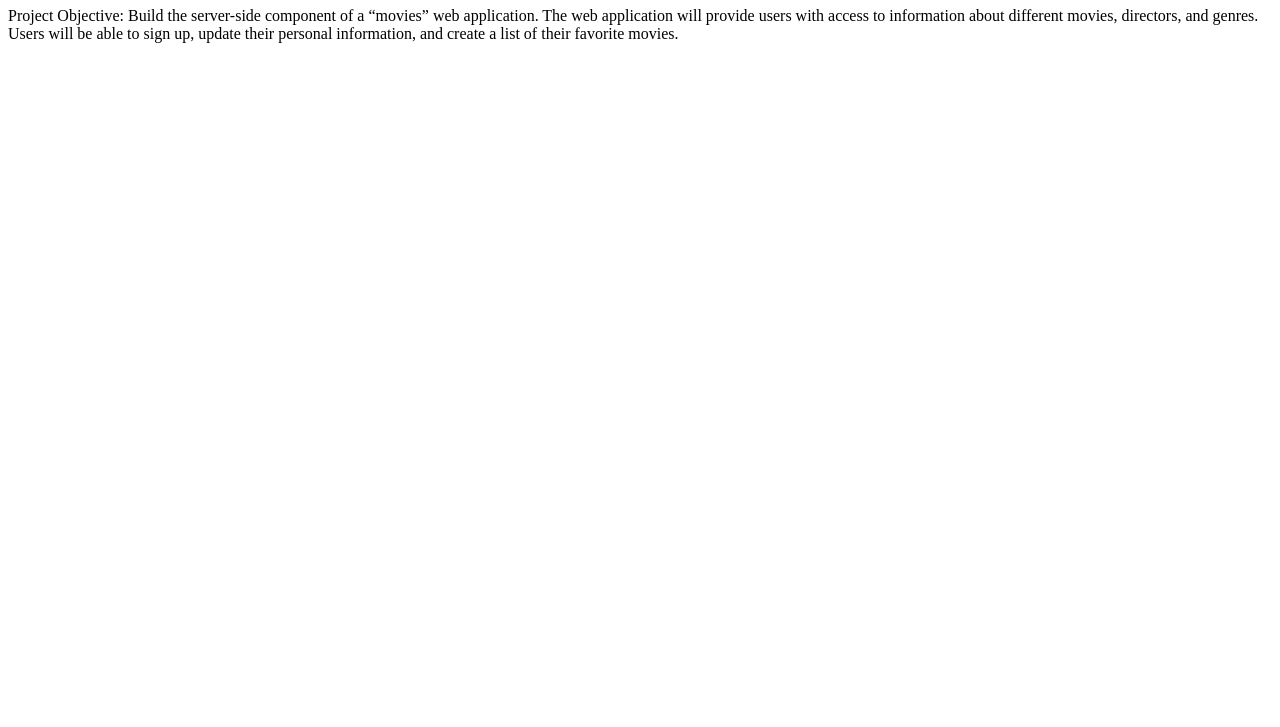
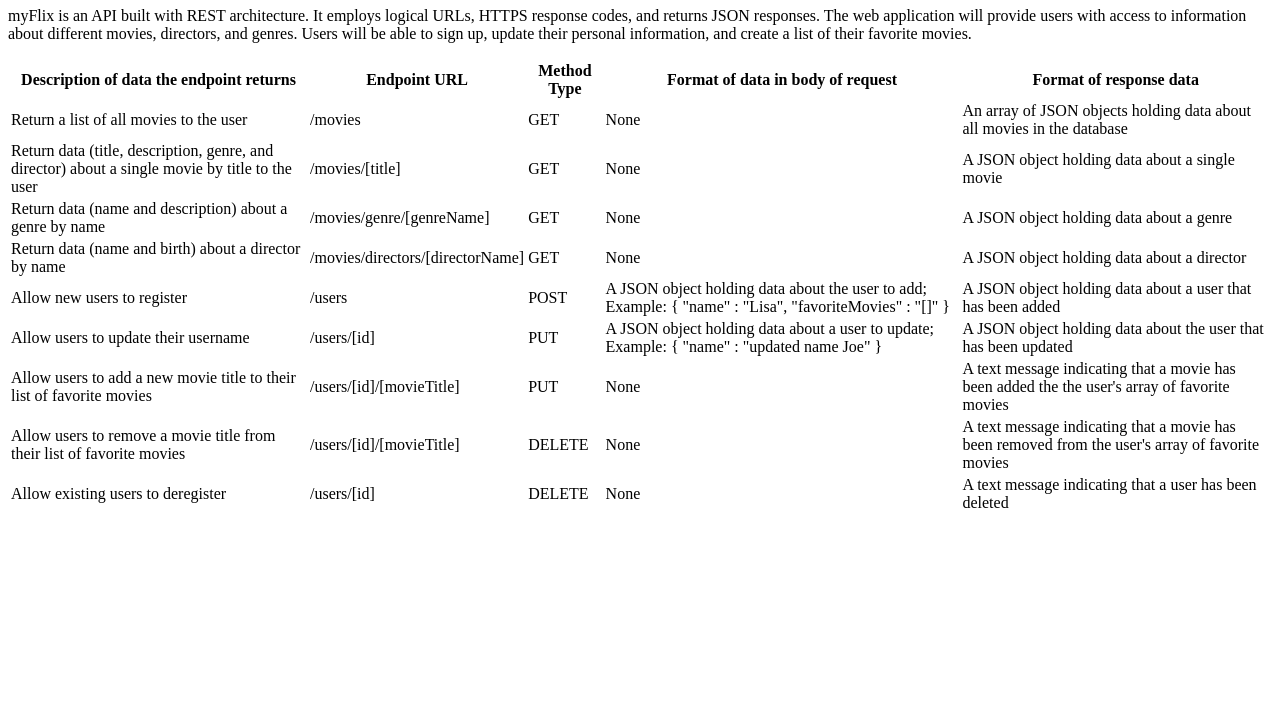
Before and after one commit to srhhttnr/movie_api, a website: page public/documentation.html in a window 1280 px wide. Shown: the part 73-800 px from the top of the page. Drawn offline with Linux system fonts and the light colour scheme.

Commit message:
added documentation for endpoints

```diff
--- a/public/documentation.html
+++ b/public/documentation.html
@@ -6,7 +6,94 @@
     <title>myFlix</title>
 </head>
 <body>
-    <h1>Documentation Page</h1>
-    <p>Project Objective: Build the server-side component of a “movies” web application. The web application will provide users with access to information about different movies, directors, and genres. Users will be able to sign up, update their personal information, and create a list of their favorite movies.</p>
+    <h1>myFlix Documentation</h1>
+    <p>myFlix is an API built with REST architecture. It employs logical URLs, HTTPS response codes, and returns JSON responses. The web application will provide users with access to information about different movies, directors, and genres. Users will be able to sign up, update their personal information, and create a list of their favorite movies.</p>
+    <p>
+        <table>
+            <thead>
+                <tr>
+                    <th>Description of data the endpoint returns</th>
+                    <th>Endpoint URL</th>
+                    <th>Method Type</th>
+                    <th>Format of data in body of request</th>
+                    <th>Format of response data</th>
+                </tr>
+            </thead>
+            <tbody>
+                <tr>
+                    <td>Return a list of all movies to the user</td>
+                    <td>/movies</td>
+                    <td>GET</td>
+                    <td>None</td>
+                    <td>An array of JSON objects holding data about all movies in the database</td>
+                </tr>
+                <tr>
+                    <td>Return data (title, description, genre, and director) about a single movie by title to the user</td>
+                    <td>/movies/[title]</td>
+                    <td>GET</td>
+                    <td>None</td>
+                    <td>A JSON object holding data about a single movie</td>
+                </tr>
+                <tr>
+                    <td>Return data (name and description) about a genre by name</td>
+                    <td>/movies/genre/[genreName]</td>
+                    <td>GET</td>
+                    <td>None</td>
+                    <td>A JSON object holding data about a genre</td>
+                </tr>
+                <tr>
+                    <td>Return data (name and birth) about a director by name</td>
+                    <td>/movies/directors/[directorName]</td>
+                    <td>GET</td>
+                    <td>None</td>
+                    <td>A JSON object holding data about a director</td>
+                </tr>
+                <tr>
+                    <td>Allow new users to register</td>
+                    <td>/users</td>
+                    <td>POST</td>
+                    <td>A JSON object holding data about the user to add; Example:
+                        {
+                            "name" : "Lisa",
+                            "favoriteMovies" : "[]"
+                        }
+                    </td>
+                    <td>A JSON object holding data about a user that has been added</td>
+                </tr>
+                <tr>
+                    <td>Allow users to update their username</td>
+                    <td>/users/[id]</td>
+                    <td>PUT</td>
+                    <td>A JSON object holding data about a user to update; Example:
+                        {
+                            "name" : "updated name Joe"
+                        }
+                    </td>
+                    <td>A JSON object holding data about the user that has been updated</td>
+                </tr>
+                <tr>
+                    <td>Allow users to add a new movie title to their list of favorite movies</td>
+                    <td>/users/[id]/[movieTitle]</td>
+                    <td>PUT</td>
+                    <td>None</td>
+                    <td>A text message indicating that a movie has been added the the user's array of favorite movies</td>
+                </tr>
+                <tr>
+                    <td>Allow users to remove a movie title from their list of favorite movies</td>
+                    <td>/users/[id]/[movieTitle]</td>
+                    <td>DELETE</td>
+                    <td>None</td>
+                    <td>A text message indicating that a movie has been removed from the user's array of favorite movies</td>
+                </tr>
+                <tr>
+                    <td>Allow existing users to deregister</td>
+                    <td>/users/[id]</td>
+                    <td>DELETE</td>
+                    <td>None</td>
+                    <td>A text message indicating that a user has been deleted</td>
+                </tr>
+            </tbody>
+        </table>
+    </p>
 </body>
 </html>
```
